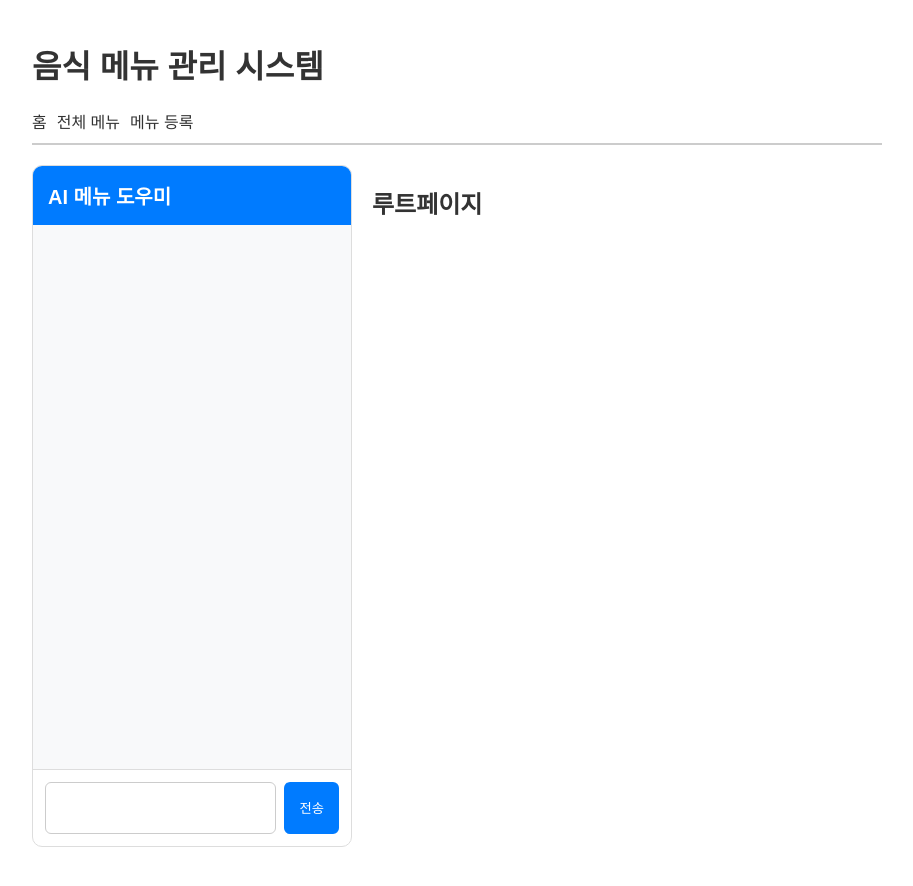
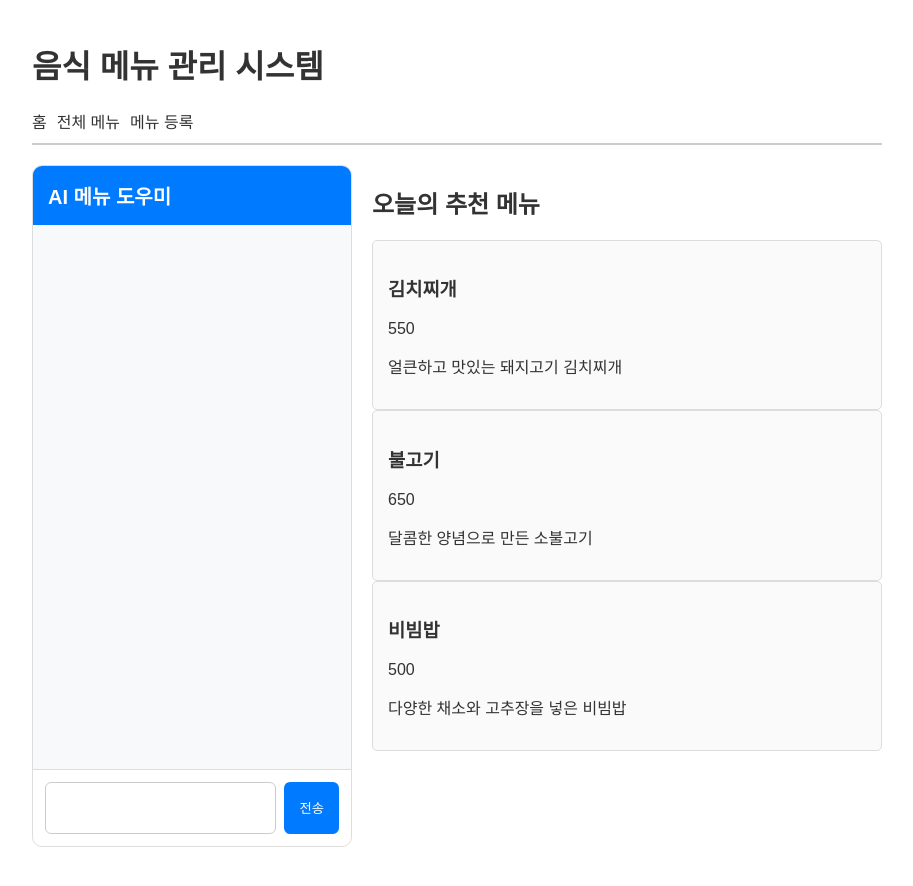
Before and after one commit to KJY0618/menus_project_rag, a Next.js app in the folder frontend/nextjs_ver/: page / in a window 1280 px wide. Shown: the top 886 px of the page, without its empty margins (183-1096 px from the left). Built offline with nearby package versions, Linux system fonts and the light colour scheme.

Commit message:
feat : useState를 활용한 리렌더링

```diff
--- /dev/null
+++ b/frontend/nextjs_ver/app/(home)/layout.js
@@ -0,0 +1,28 @@
+import "../globals.css";
+// 컴포넌트 import
+import Header from "@/components/Header"
+import ChatSideBar from "@/components/ChatSideBar"
+
+
+// 처음 화면의 grid를 어떻게 구상할 것인가?
+// 매뉘을 Header, 채팅창을 ChatSideBar, 메인창 보류
+// http://127.0.0.1:3000/ 맨 처음의 랜딩페이지가 page.js 파일
+
+// 1번쨰.. app 하위에 있는 layout은 모든 페이지에 적용되는 디자인
+// 아래코드로 해석한다면
+// 이말은 모든 페이지에는 Header와 왼쪽에 ChatSidebar가 있다는 의미
+// 그리고 그 주소(url)마다 화면을 출력하는 page.js 파일이
+// children으로 들어와서 화면을 완성한다..
+export default function RootLayout({ children }) {
+  return (
+    <>
+      <Header />
+      <div className="app-layout">
+        <ChatSideBar />
+        <main> {/* 추천메뉴 들어갈 자리 */}
+          {children}
+        </main>
+      </div>
+    </>
+  );
+}
--- /dev/null
+++ b/frontend/nextjs_ver/app/(home)/page.js
@@ -0,0 +1,46 @@
+"use client"
+import { useState } from "react";
+
+
+export default function Home() {
+  // 서버와 통신해서 메뉴 3개를 가져와야 한다.
+  // 서버 통신은 일단 보류하고
+  // useState를 사용하여  임시 메뉴 3개를 출력
+  // 메뉴 데이터를 배열로 직접 선언합니다.
+  const menuData = [
+    {
+      id: 1,
+      name: "김치찌개",
+      calories: 550,
+      description: "얼큰하고 맛있는 돼지고기 김치찌개"
+    },
+    {
+      id: 2,
+      name: "불고기",
+      calories: 650,
+      description: "달콤한 양념으로 만든 소불고기"
+    },
+    {
+      id: 3,
+      name: "비빔밥",
+      calories: 500,
+      description: "다양한 채소와 고추장을 넣은 비빔밥"
+    }
+  ];
+
+  // 메뉴 배열을 State로 관리합니다.
+  const [menus, setMenus] = useState(menuData);
+  return (
+    <section>
+      <h2>오늘의 추천 메뉴</h2>
+      <div className="recommend-list"></div>
+      {menus.map((menu)=> (
+        <div className="card" key={menu.id}>
+          <h3>{menu.name}</h3>
+          <p>{menu.calories}</p>
+          <p>{menu.description}</p>
+        </div>
+      ))}
+    </section>
+  );
+}
--- a/frontend/nextjs_ver/app/layout.js
+++ b/frontend/nextjs_ver/app/layout.js
@@ -7,18 +7,16 @@ import ChatSideBar from "@/components/ChatSideBar"
 // 처음 화면의 grid를 어떻게 구상할 것인가?
 // 매뉘을 Header, 채팅창을 ChatSideBar, 메인창 보류
 // http://127.0.0.1:3000/ 맨 처음의 랜딩페이지가 page.js 파일
+
+// 1번쨰.. app 하위에 있는 layout은 모든 페이지에 적용되는 디자인
+// 아래코드로 해석한다면
+// 이말은 모든 페이지에는 Header와 왼쪽에 ChatSidebar가 있다는 의미
+// 그리고 그 주소(url)마다 화면을 출력하는 page.js 파일이
+// children으로 들어와서 화면을 완성한다..
 export default function RootLayout({ children }) {
   return (
     <html lang="ko">
-      <body>
-        <Header />
-        <div className="app-layout">
-          <ChatSideBar />
-          <main> {/* 추천메뉴 들어갈 자리 */}
-            {children}
-          </main>
-        </div>
-      </body>
+      <body>{children}</body>
     </html>
   );
 }
--- a/frontend/nextjs_ver/app/page.js
+++ /dev/null
@@ -1,7 +0,0 @@
-
-
-export default function Home() {
-  return (
-    <h2>루트페이지</h2>
-  );
-}
```
Also changed, not shown: frontend/nextjs_ver/app/lecture/002useState/page.js (added, +33 -0 lines), frontend/nextjs_ver/app/lecture/002useState/test.html (added, +22 -0 lines), frontend/nextjs_ver/app/lecture/003useState2/page.js (added, +27 -0 lines), frontend/nextjs_ver/app/lecture/layout.js (added, +28 -0 lines), frontend/nextjs_ver/app/lecture/001render/study.txt.
